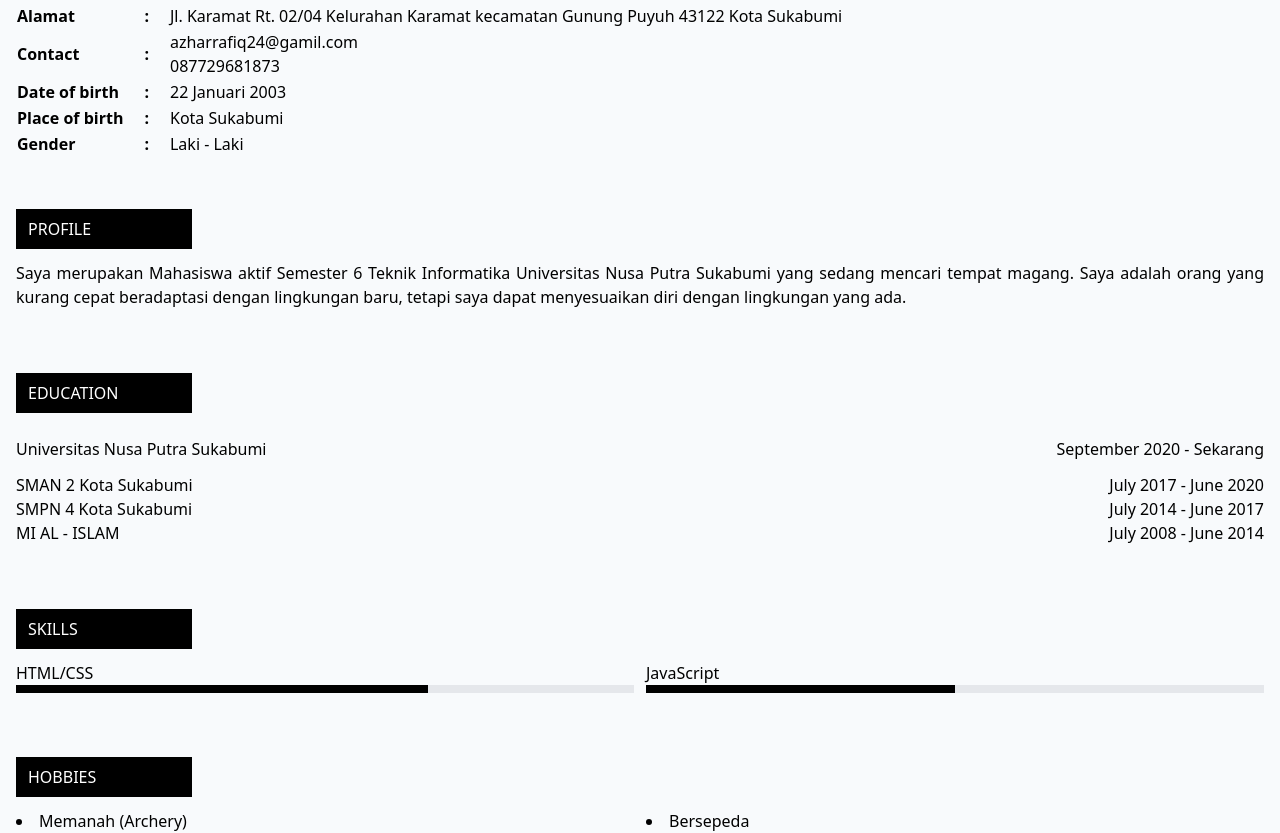
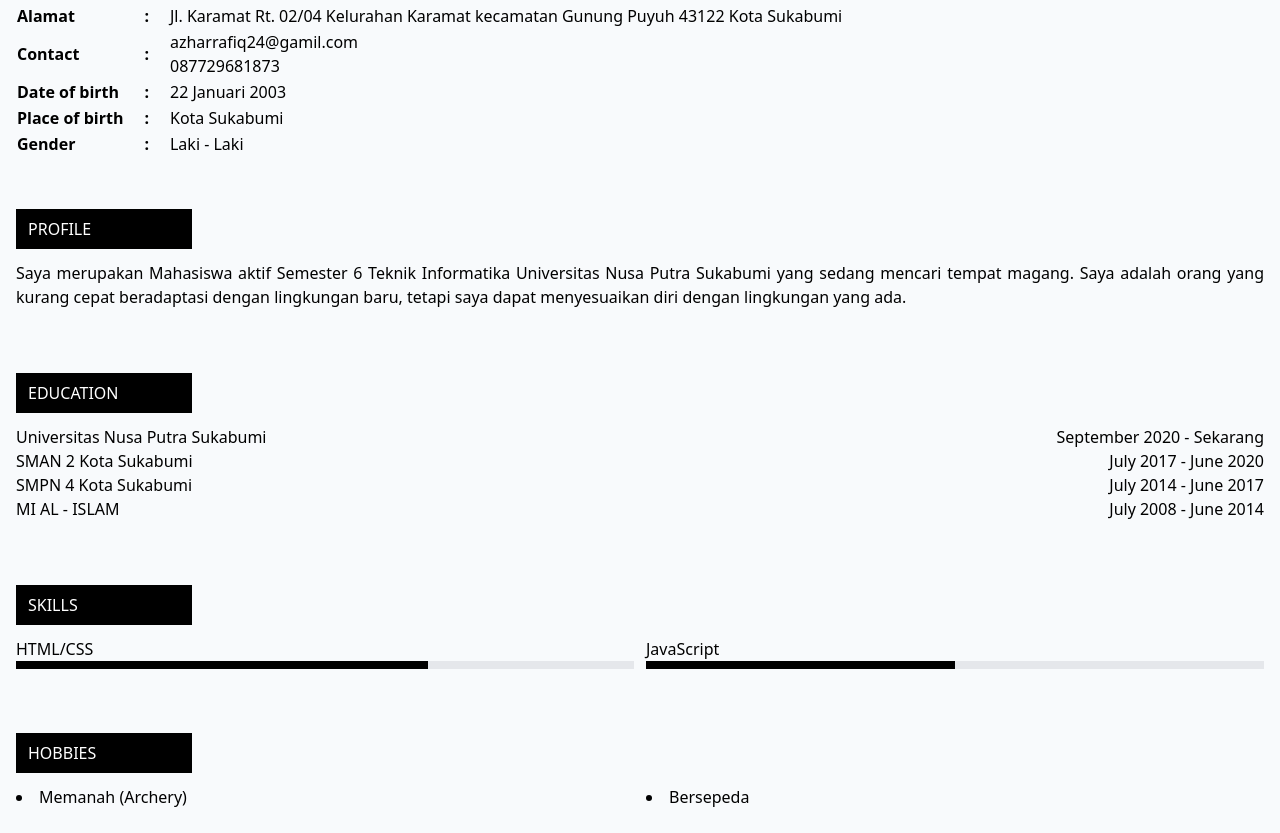
Before and after one commit to Zarriq22/CV---Azhar, a website: page index.html in a window 1280 px wide. Shown: the part 748-1581 px from the top of the page. After the commit the page ends 1557 px from the top, so only its background shows below. Drawn offline with Linux system fonts and the light colour scheme.

Commit message:
Add files via upload

```diff
--- a/index.html
+++ b/index.html
@@ -95,7 +95,7 @@
             <div class="py-3 w-44">
                 <h1 class="px-3 py-2 bg-black text-white uppercase">education</h1>
             </div>
-            <div class="flex justify-between text-justify py-3">
+            <div class="flex justify-between text-justify pb-3">
                 <h1>Universitas Nusa Putra Sukabumi</h1>
                 <h1>September 2020 - Sekarang</h1>
             </div>
```
